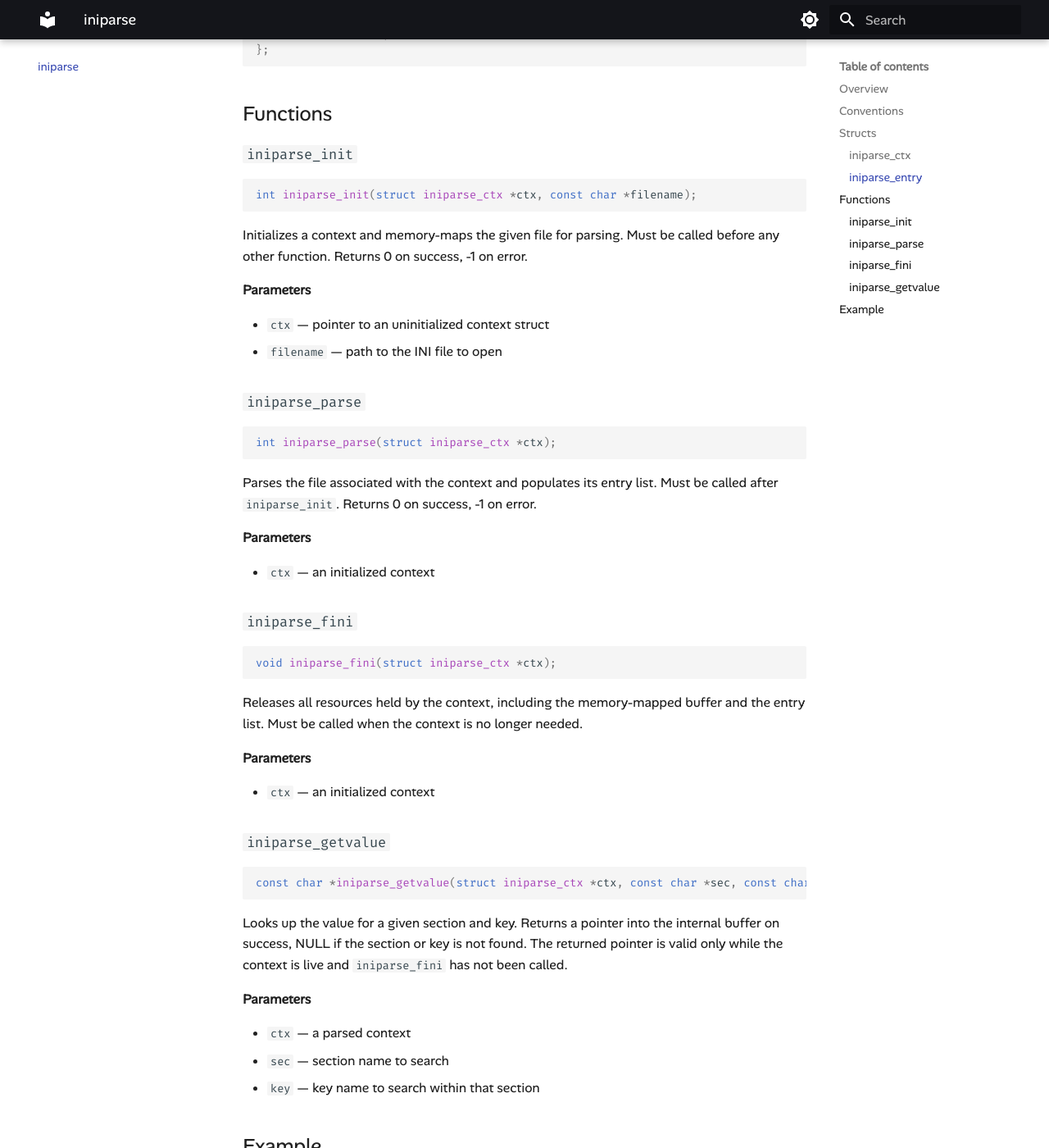
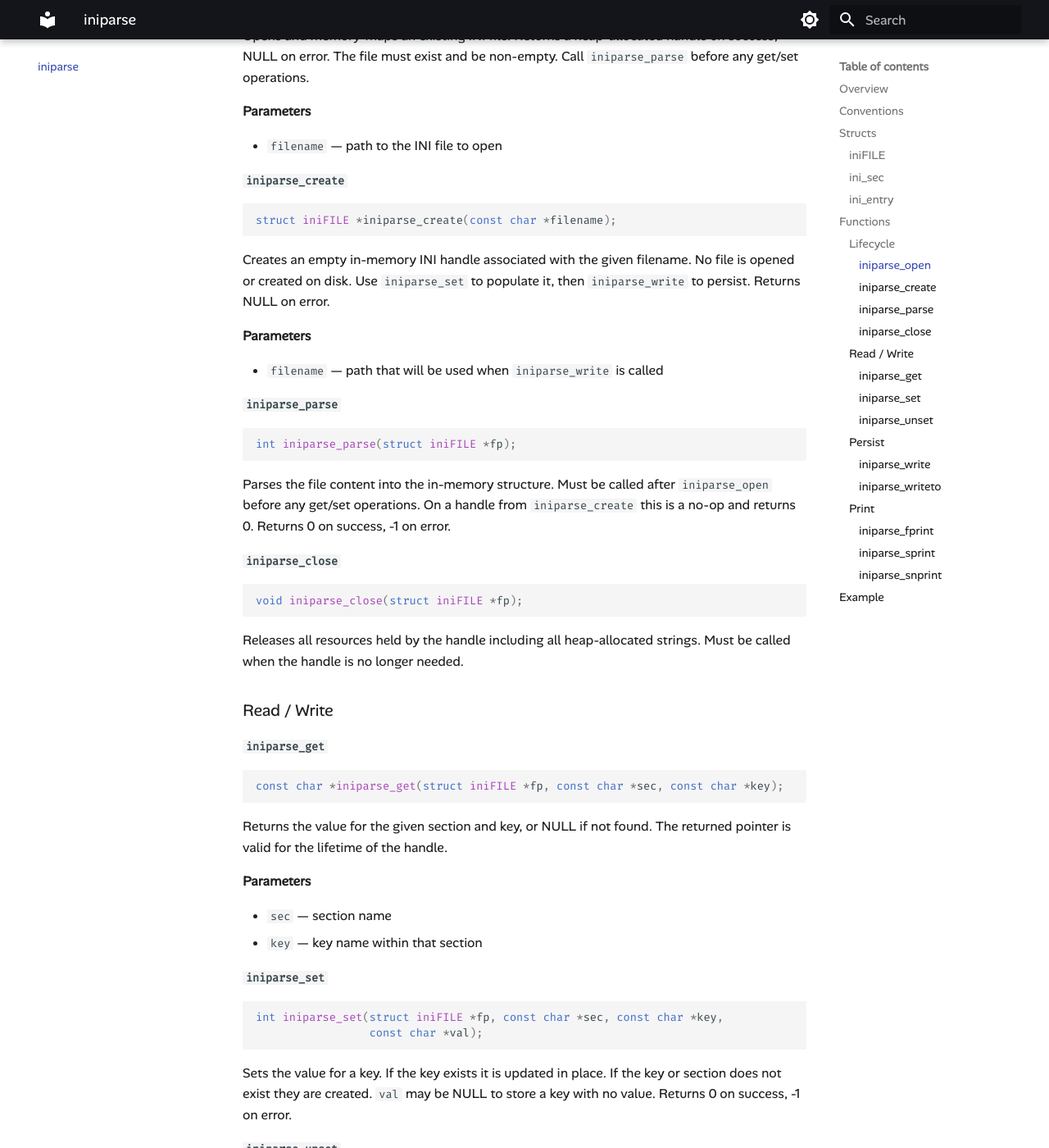
Before and after one commit to unsigend/util, an MkDocs documentation site: the page built from docs/docs/iniparse.md, in a window 1280 px wide and 1400 px high, scrolled down 1273 px. Shown: the whole window at 82% size. Built offline with MkDocs 1.6.1 and Material for MkDocs 9.7.7, drawn with Linux system fonts in a browser that asks for light colours; some of the changed text lies outside the part shown.

Commit message:
update iniparse with new api, release v1.1.0

````diff
--- a/docs/docs/iniparse.md
+++ b/docs/docs/iniparse.md
@@ -2,101 +2,151 @@
 
 ## Overview
 
-`iniparse` is a minimal INI file parser, it maps section/key pairs to their values and provides a simple lookup interface, the header is `iniparse.h`.
+`iniparse` is a minimal INI file parser and writer with a `FILE`-like interface. It supports reading, modifying, and writing INI files. The single header is `iniparse.h`.
 
-Two structs form the public surface: `iniparse_ctx` holds the parse state for a file, `iniparse_entry` represents a single key/value pair under a section. Both are stack-allocatable, and the context must be passed to every API call.
+An `iniFILE` handle is obtained via `iniparse_open` or `iniparse_create` and must be released with `iniparse_close`. All strings stored in the handle are heap-allocated and valid for the lifetime of the handle.
 
 ## Conventions
 
-INI files follow standard conventions:
-
 - Lines beginning with `;` or `#` are comments and are ignored
-- Sections are declared as `[section_name]`
+- Sections are declared as `[section name]`
 - Entries have the form `key = value`
 - Whitespace around section names, keys, and values is stripped
-- Entries outside any section are not supported, every key must belong to a section
+- Entries outside any section are not supported
 
 ## Structs
 
-### `iniparse_ctx`
+### `iniFILE`
 
-Holds all state associated with a parsed file. Fields are managed internally and should not be modified directly.
+Opaque handle representing an open INI file. Fields are managed internally and should not be modified directly.
 
-```c
-struct iniparse_ctx {
-    const char *filename;
-    char       *buf;
-    size_t      bufsz;
-    size_t      nentries;
-    size_t      nentriescap;
-    struct iniparse_entry *entries;
-};
-```
+### `ini_sec`
 
-### `iniparse_entry`
+Represents a section. Contains the section name and its associated entries. Managed internally.
 
-Represents a single parsed entry. Pointers point into the memory-mapped file buffer owned by the context, so they are valid only while the context is live.
+### `ini_entry`
 
-```c
-struct iniparse_entry {
-    const char *sec;
-    const char *key;
-    const char *val;
-};
-```
+Represents a single key/value pair within a section. Managed internally.
 
 ## Functions
 
-### `iniparse_init`
+### Lifecycle
+
+#### `iniparse_open`
 
 ```c
-int iniparse_init(struct iniparse_ctx *ctx, const char *filename);
+struct iniFILE *iniparse_open(const char *filename);
 ```
 
-Initializes a context and memory-maps the given file for parsing. Must be called before any other function. Returns 0 on success, -1 on error.
+Opens and memory-maps an existing INI file. Returns a heap-allocated handle on success, NULL on error. The file must exist and be non-empty. Call `iniparse_parse` before any get/set operations.
 
 **Parameters**
 
-- `ctx` — pointer to an uninitialized context struct
 - `filename` — path to the INI file to open
 
-### `iniparse_parse`
+#### `iniparse_create`
 
 ```c
-int iniparse_parse(struct iniparse_ctx *ctx);
+struct iniFILE *iniparse_create(const char *filename);
 ```
 
-Parses the file associated with the context and populates its entry list. Must be called after `iniparse_init`. Returns 0 on success, -1 on error.
+Creates an empty in-memory INI handle associated with the given filename. No file is opened or created on disk. Use `iniparse_set` to populate it, then `iniparse_write` to persist. Returns NULL on error.
 
 **Parameters**
 
-- `ctx` — an initialized context
+- `filename` — path that will be used when `iniparse_write` is called
 
-### `iniparse_fini`
+#### `iniparse_parse`
 
 ```c
-void iniparse_fini(struct iniparse_ctx *ctx);
+int iniparse_parse(struct iniFILE *fp);
 ```
 
-Releases all resources held by the context, including the memory-mapped buffer and the entry list. Must be called when the context is no longer needed.
+Parses the file content into the in-memory structure. Must be called after `iniparse_open` before any get/set operations. On a handle from `iniparse_create` this is a no-op and returns 0. Returns 0 on success, -1 on error.
+
+#### `iniparse_close`
+
+```c
+void iniparse_close(struct iniFILE *fp);
+```
+
+Releases all resources held by the handle including all heap-allocated strings. Must be called when the handle is no longer needed.
+
+### Read / Write
+
+#### `iniparse_get`
+
+```c
+const char *iniparse_get(struct iniFILE *fp, const char *sec, const char *key);
+```
+
+Returns the value for the given section and key, or NULL if not found. The returned pointer is valid for the lifetime of the handle.
 
 **Parameters**
 
-- `ctx` — an initialized context
+- `sec` — section name
+- `key` — key name within that section
 
-### `iniparse_getvalue`
+#### `iniparse_set`
 
 ```c
-const char *iniparse_getvalue(struct iniparse_ctx *ctx, const char *sec, const char *key);
+int iniparse_set(struct iniFILE *fp, const char *sec, const char *key,
+                 const char *val);
 ```
 
-Looks up the value for a given section and key. Returns a pointer into the internal buffer on success, NULL if the section or key is not found. The returned pointer is valid only while the context is live and `iniparse_fini` has not been called.
+Sets the value for a key. If the key exists it is updated in place. If the key or section does not exist they are created. `val` may be NULL to store a key with no value. Returns 0 on success, -1 on error.
 
-**Parameters**
+#### `iniparse_unset`
 
-- `ctx` — a parsed context
-- `sec` — section name to search
-- `key` — key name to search within that section
+```c
+int iniparse_unset(struct iniFILE *fp, const char *sec, const char *key);
+```
+
+Removes a key/value pair from the section. The entry is omitted from all subsequent output. Returns 0 on success, -1 if the key is not found.
+
+### Persist
+
+#### `iniparse_write`
+
+```c
+int iniparse_write(struct iniFILE *fp);
+```
+
+Writes the in-memory state back to `fp->filename` atomically using a lockfile and rename. Returns the number of bytes written on success, -1 on error.
+
+#### `iniparse_writeto`
+
+```c
+int iniparse_writeto(struct iniFILE *fp, const char *filename);
+```
+
+Writes the in-memory state to the given file atomically. The original `fp->filename` is not affected. Returns the number of bytes written on success, -1 on error.
+
+### Print
+
+#### `iniparse_fprint`
+
+```c
+int iniparse_fprint(struct iniFILE *fp, FILE *stream);
+```
+
+Writes all entries to `stream` in the format `section.key=value`. Returns the number of bytes written.
+
+#### `iniparse_sprint`
+
+```c
+int iniparse_sprint(struct iniFILE *fp, char *buf);
+```
+
+Writes all entries to `buf` in the format `section.key=value`. No bounds checking. Returns the number of bytes written.
+
+#### `iniparse_snprint`
+
+```c
+int iniparse_snprint(struct iniFILE *fp, char *buf, size_t bufsz);
+```
+
+Same as `iniparse_sprint` but writes at most `bufsz` bytes. Always returns the number of bytes that would have been written regardless of truncation, consistent with `snprintf` semantics.
 
 ## Example
 
@@ -106,38 +156,33 @@ Looks up the value for a given section and key. Returns a pointer into the inter
 
 int main(void)
 {
-    struct iniparse_ctx ctx;
-    const char *val;
-
-    /* initialize and parse */
-    if (iniparse_init(&ctx, "config.ini") == -1)
+    /* read and modify an existing file */
+    struct iniFILE *fp = iniparse_open(".git/config");
+    if (!fp)
         return 1;
-    if (iniparse_parse(&ctx) == -1) {
-        iniparse_fini(&ctx);
+    if (iniparse_parse(fp) == -1) {
+        iniparse_close(fp);
         return 1;
     }
 
-    /* lookup a value */
-    val = iniparse_getvalue(&ctx, "database", "host");
-    if (val)
-        printf("host = %s\n", val);
+    const char *name = iniparse_get(fp, "user", "name");
+    if (name)
+        printf("user.name = %s\n", name);
 
-    /* release resources */
-    iniparse_fini(&ctx);
+    iniparse_set(fp, "core", "bare", "false");
+    iniparse_unset(fp, "core", "ignoreCase");
+    iniparse_write(fp);
+    iniparse_close(fp);
+
+    /* create a new file from scratch */
+    struct iniFILE *cfg = iniparse_create(".qgit/config");
+    if (!cfg)
+        return 1;
+    iniparse_set(cfg, "core", "repositoryFormat", "0");
+    iniparse_set(cfg, "core", "bare", "false");
+    iniparse_write(cfg);
+    iniparse_close(cfg);
+
     return 0;
 }
 ```
-
-Given a file `config.ini`:
-
-```ini
-[database]
-host = localhost
-port = 5432
-```
-
-The output would be:
-
-```
-host = localhost
-```
````
Also changed, not shown: docs/docs/index.md (+1 -1 lines), README.md, 2 other files.
